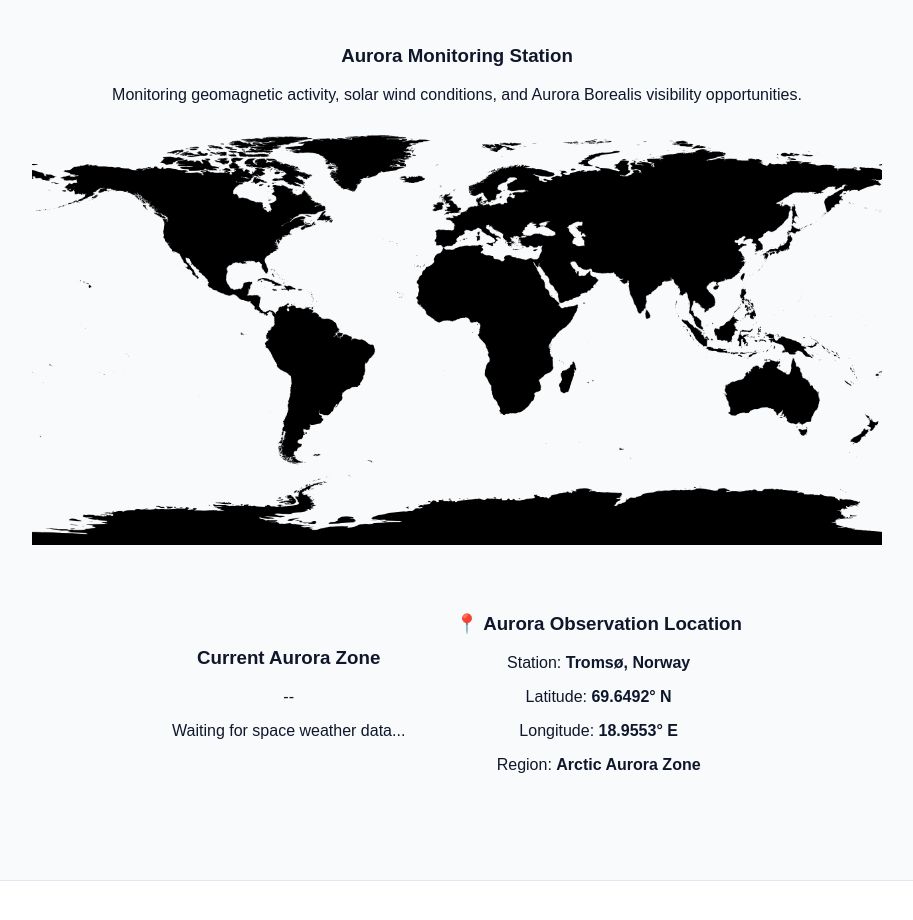
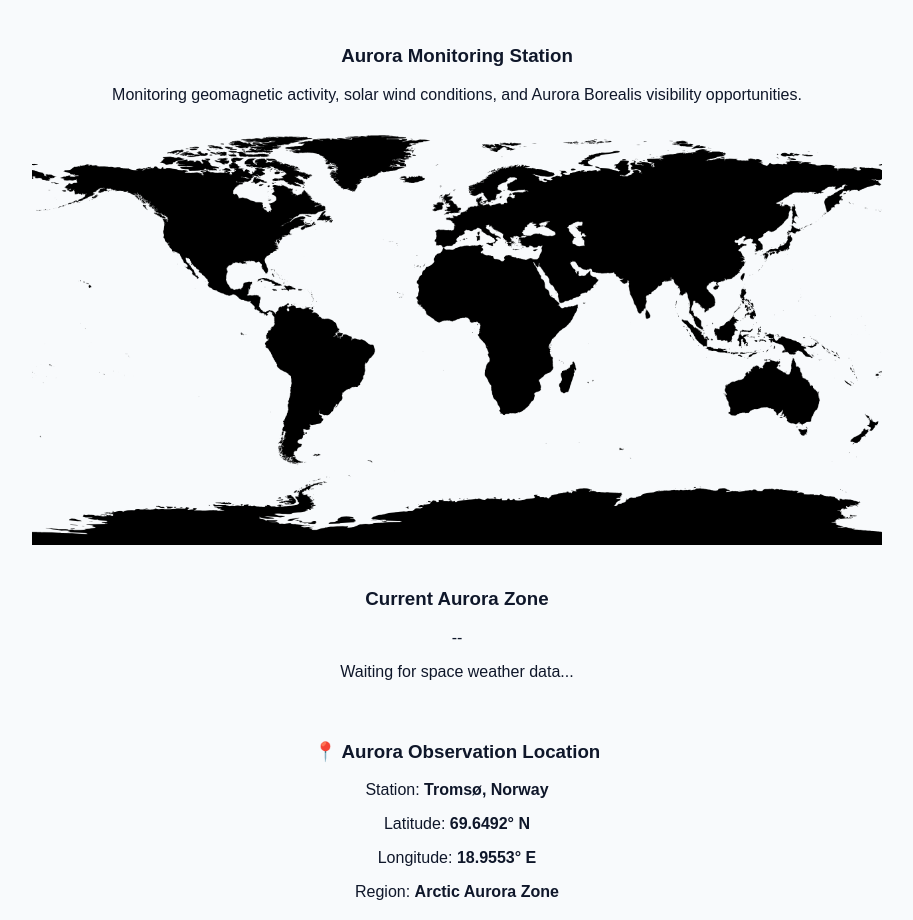
Before and after one commit to gloriacitizen00-dev/NorthernLight-ResearchStation.html, a plain HTML site: page index.html in a window 1280 px wide. Shown: the part 3360-4280 px from the top of the page, without its empty margins (183-1096 px from the left). Drawn offline with Linux system fonts and the light colour scheme; no server answers; a script that the page names is missing.

Commit message:
Adjust map-container styles for layout

```diff
--- a/index.html
+++ b/index.html
@@ -467,10 +467,10 @@ pre{
 
 .map-container{
     display:flex;
+    flex-direction:column;
     justify-content:center;
     align-items:center;
-    gap:50px;
-    flex-wrap:wrap;
+    gap:25px;
 }
 
 /* ==========================================
```
